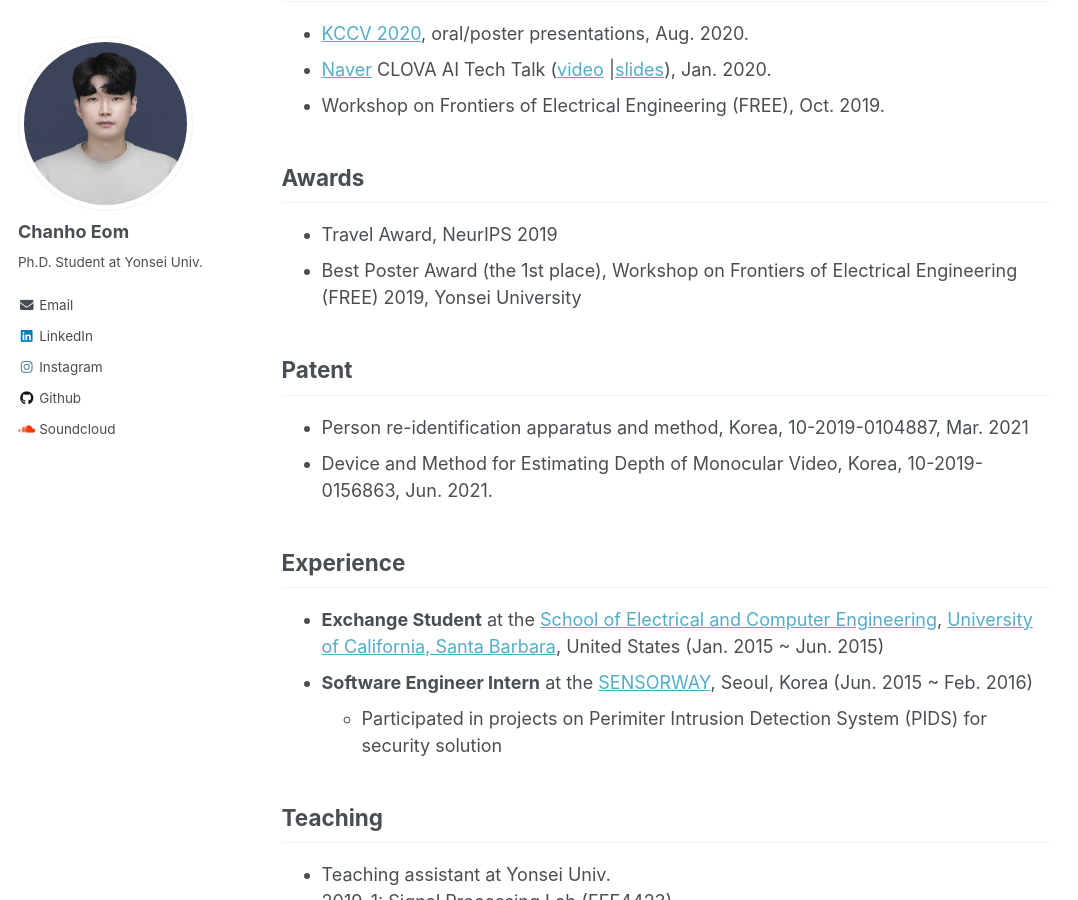
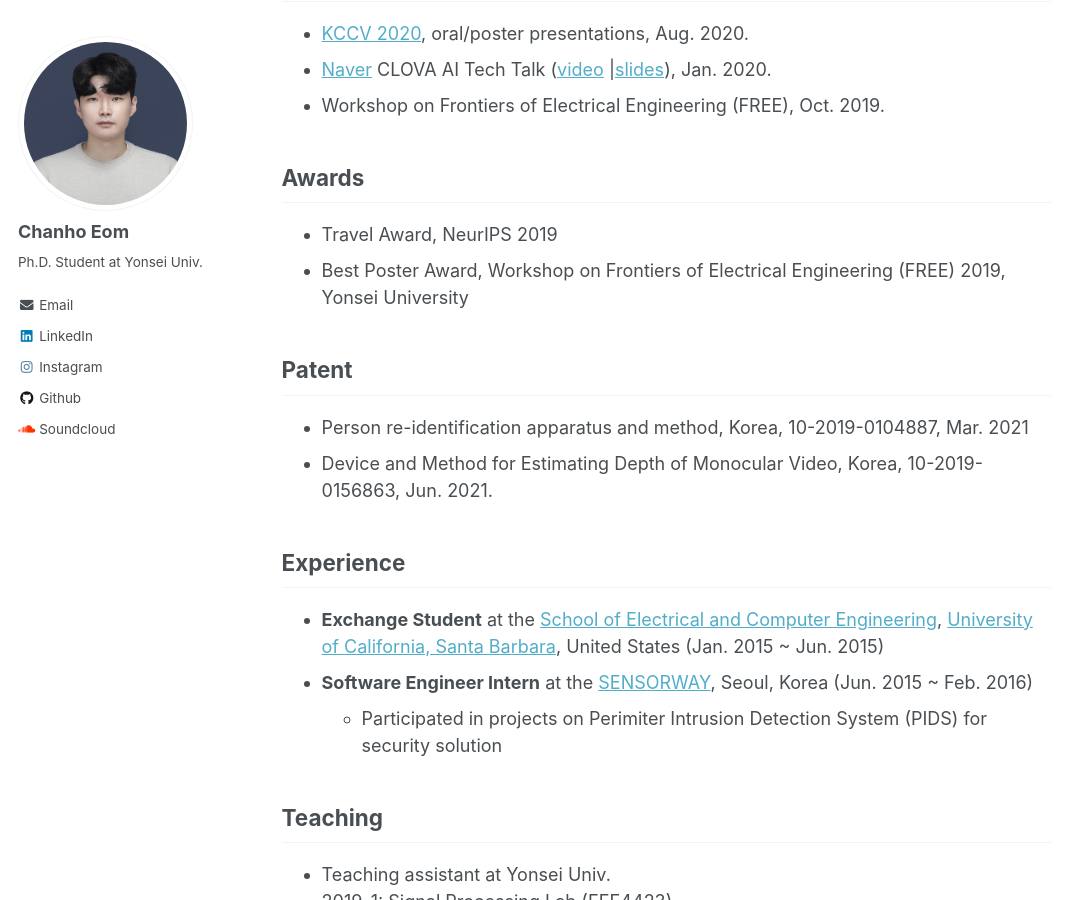
Before and after one commit to chanhoeom/chanhoEom.github.io, a Jekyll site: the page built from _pages/about.md, in a window 1280 px wide and 900 px high, scrolled down 1115 px. Shown: the whole window, without its empty margins (0-1078 px from the left). Built offline with Jekyll 4.4.1, drawn with Linux system fonts in a browser that asks for light colours.

Commit message:
Update about.md

```diff
--- a/_pages/about.md
+++ b/_pages/about.md
@@ -49,7 +49,7 @@ Chanho Eom, Hyunjong Park, and Bumsub Ham
 
 ## Awards
 * Travel Award, NeurIPS 2019
-* Best Poster Award (the 1st place), Workshop on Frontiers of Electrical Engineering (FREE) 2019, Yonsei University
+* Best Poster Award, Workshop on Frontiers of Electrical Engineering (FREE) 2019, Yonsei University
 
 ## Patent
 * Person re-identification apparatus and method, Korea, 10-2019-0104887, Mar. 2021
```
